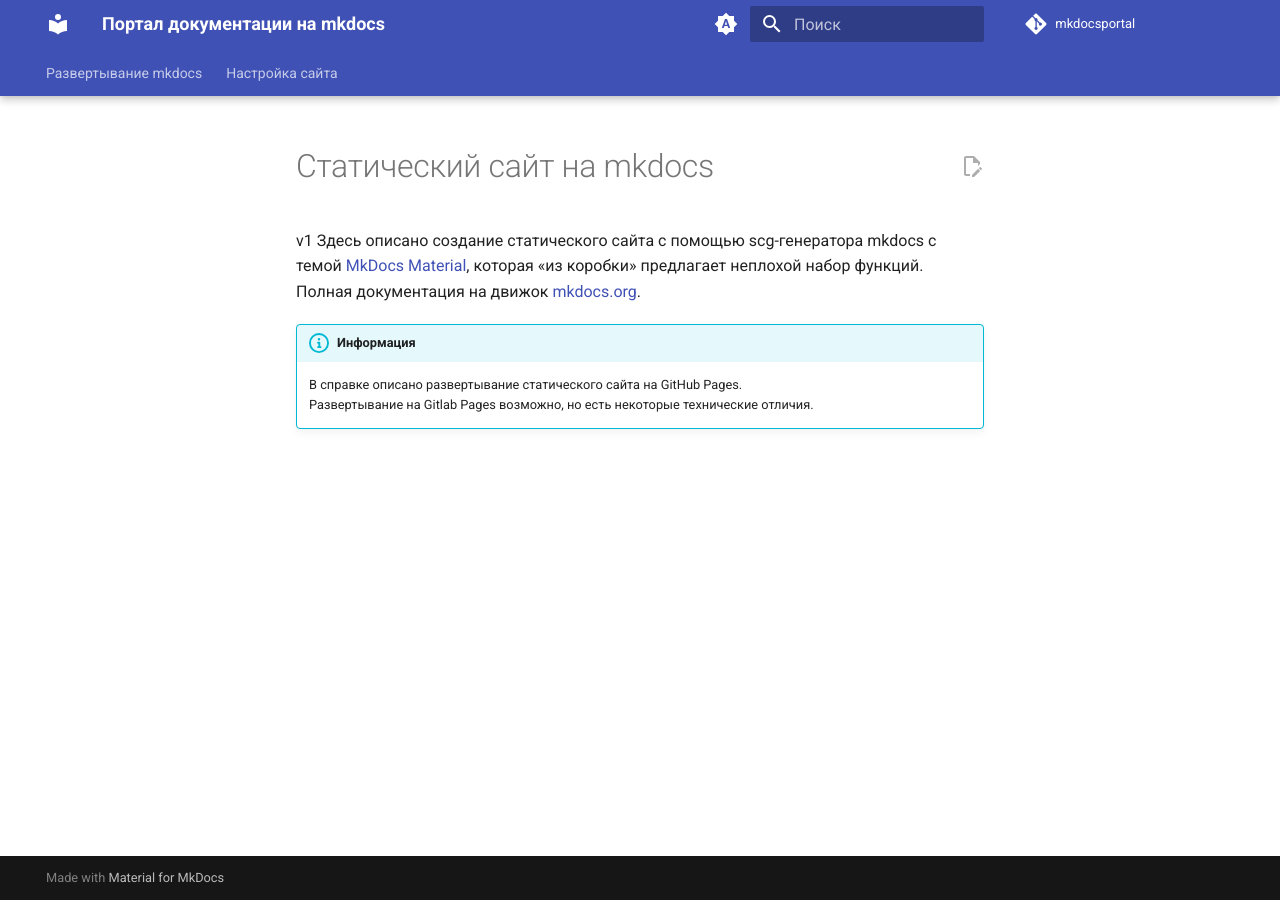
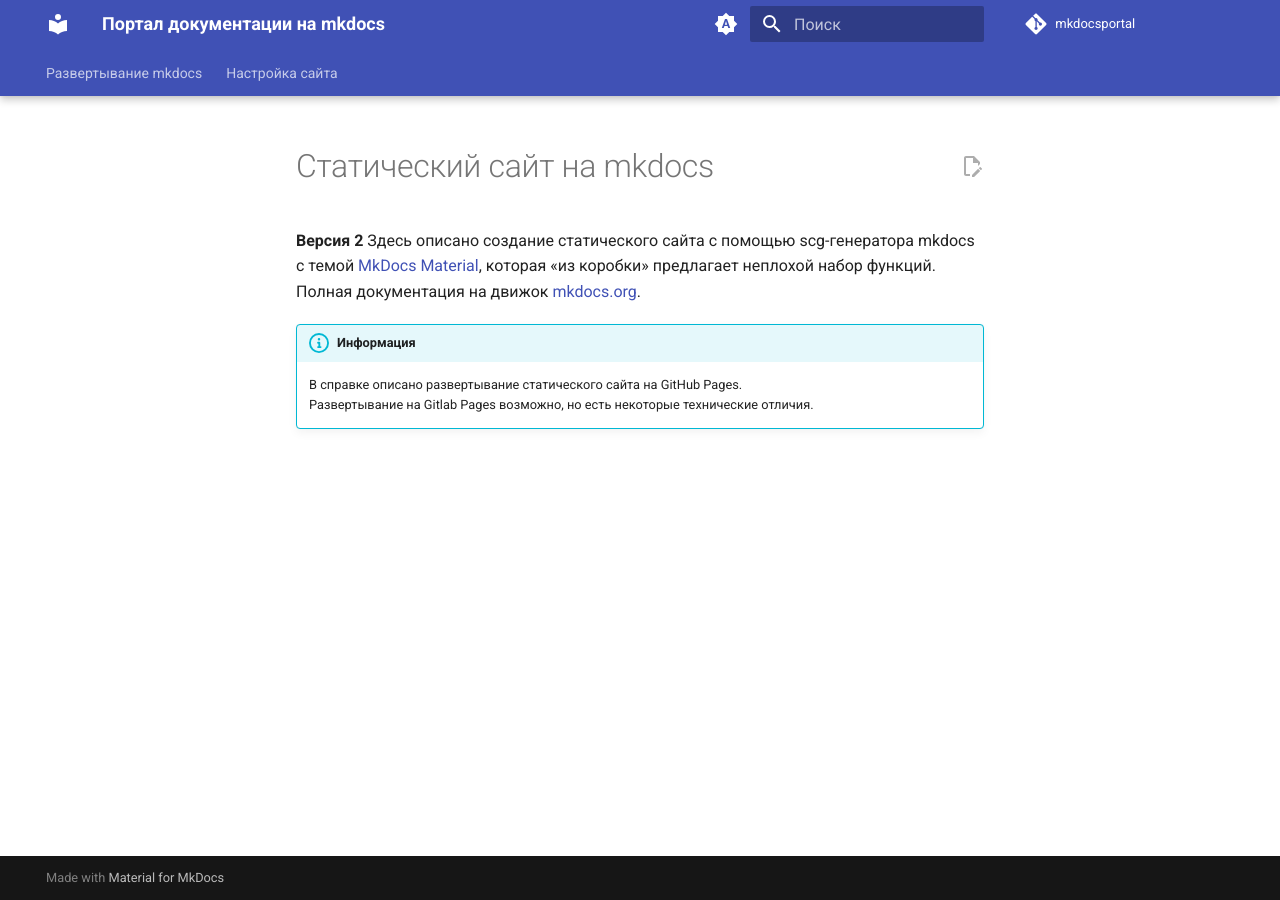
Before and after one commit to amihailov76/mkdocsportal, an MkDocs documentation site: the page built from docs/index.md, in a window 1280 px wide. Built offline with MkDocs 1.6.1 and Material for MkDocs 9.7.7, drawn with Linux system fonts in a browser that asks for light colours; comment, search, counter and statistics services are not loaded; the version menu is left out.

Commit message:
Залита версия 2

```diff
--- a/docs/index.md
+++ b/docs/index.md
@@ -1,5 +1,6 @@
 # Статический сайт на mkdocs
-v1
+
+**Версия 2**
 Здесь описано создание статического сайта с помощью scg-генератора mkdocs с темой [MkDocs Material](https://squidfunk.github.io/mkdocs-material/), которая «из коробки» предлагает неплохой набор функций.
 Полная документация на движок [mkdocs.org](https://www.mkdocs.org).
 
```
Also changed, not shown: 1 other file.
